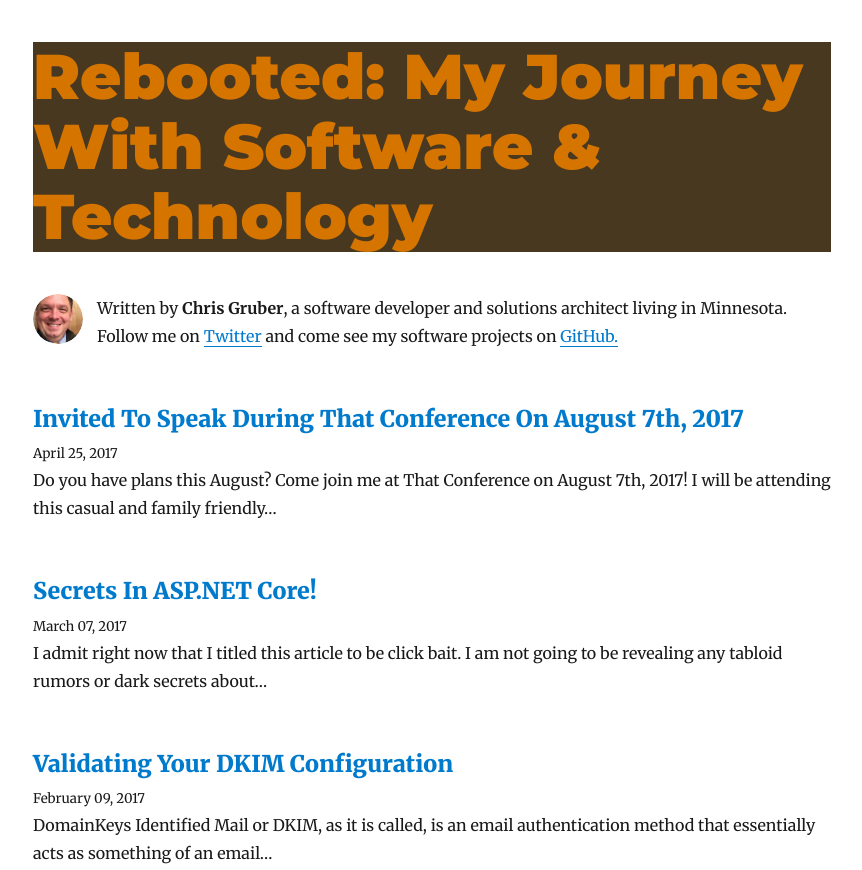
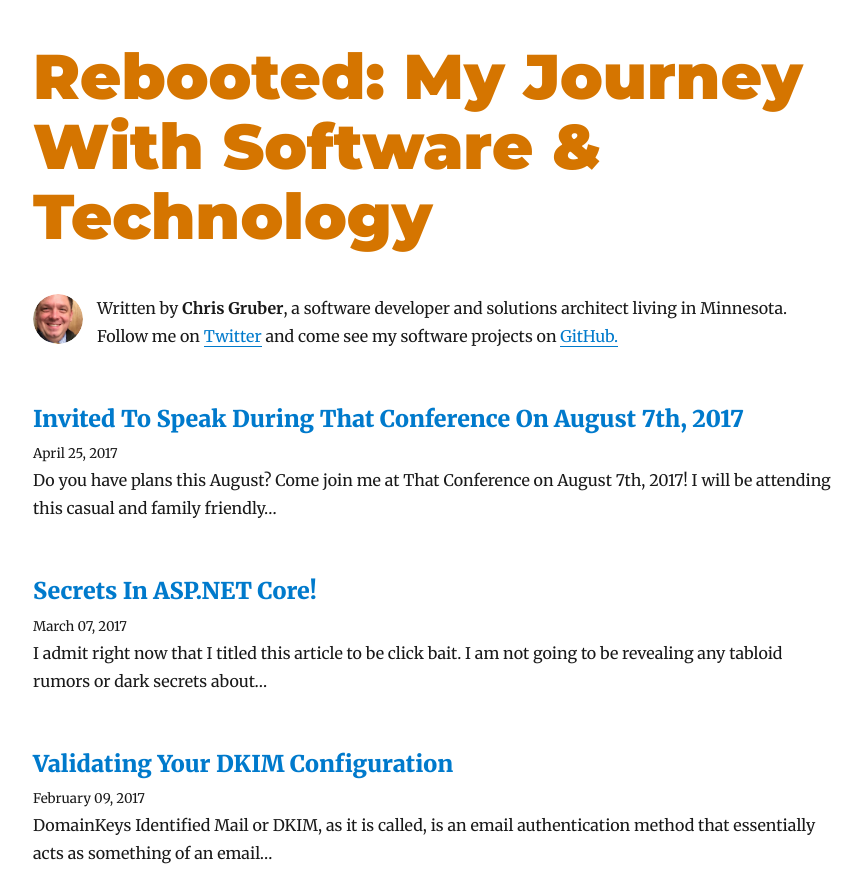
Before and after one commit to gruberchris/chrisgruberblog, a Gatsby site: page / in a window 1280 px wide. Shown: the top 870 px of the page, without its empty margins (208-1070 px from the left). Built offline with nearby package versions, Linux system fonts and the light colour scheme; Gatsby itself is replaced by a stand-in of ours; some packages are replaced by stand-ins of ours.

Commit message:
ditch background color, for now

```diff
--- a/src/components/Layout.js
+++ b/src/components/Layout.js
@@ -11,11 +11,7 @@ class Layout extends React.Component {
 
     if (location.pathname === rootPath) {
       header = (
-        <div
-          style={{
-            backgroundColor: `#493820`
-          }}
-        >
+        <div>
           <h1
             style={{
               ...scale(1.5),
```
